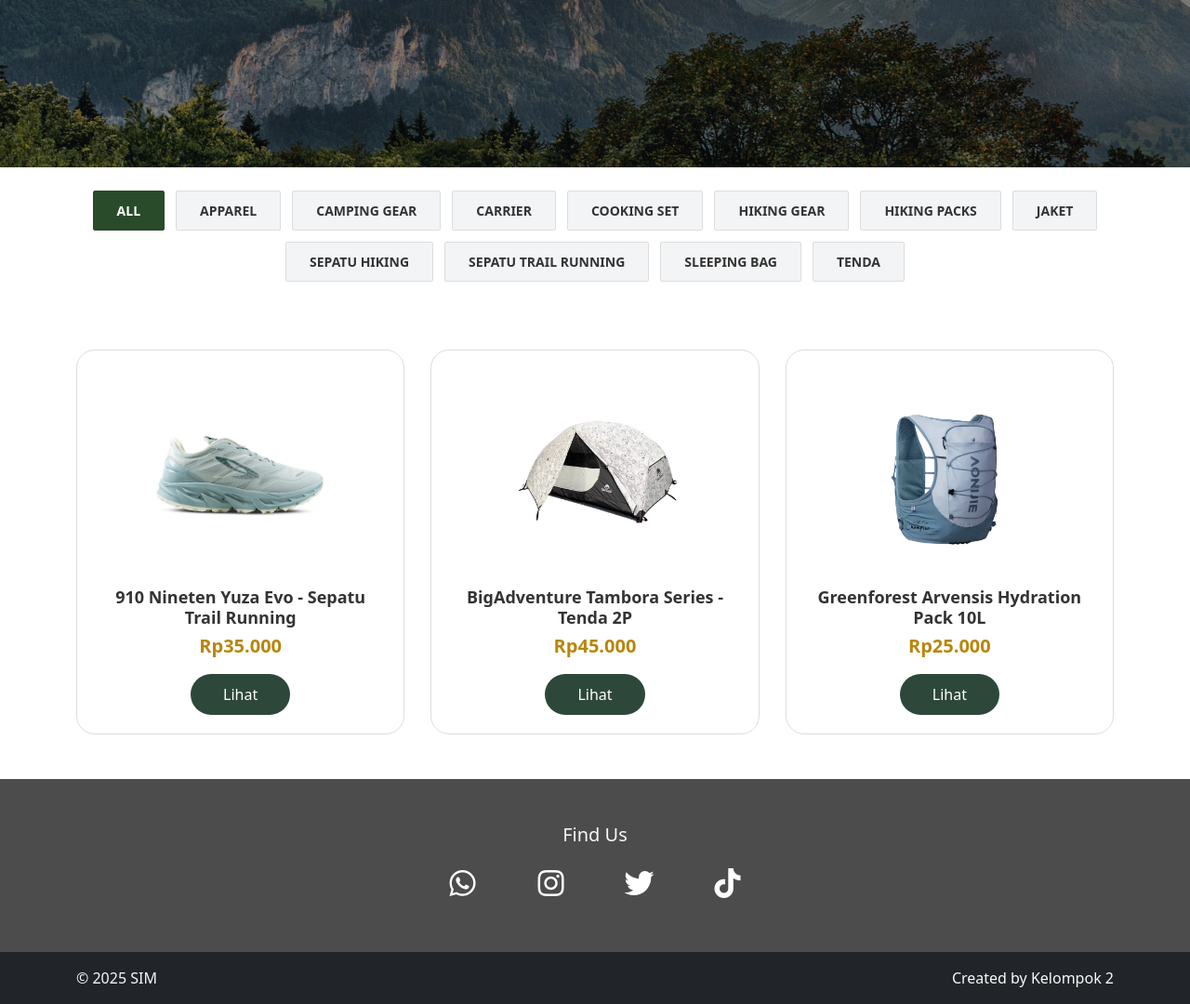
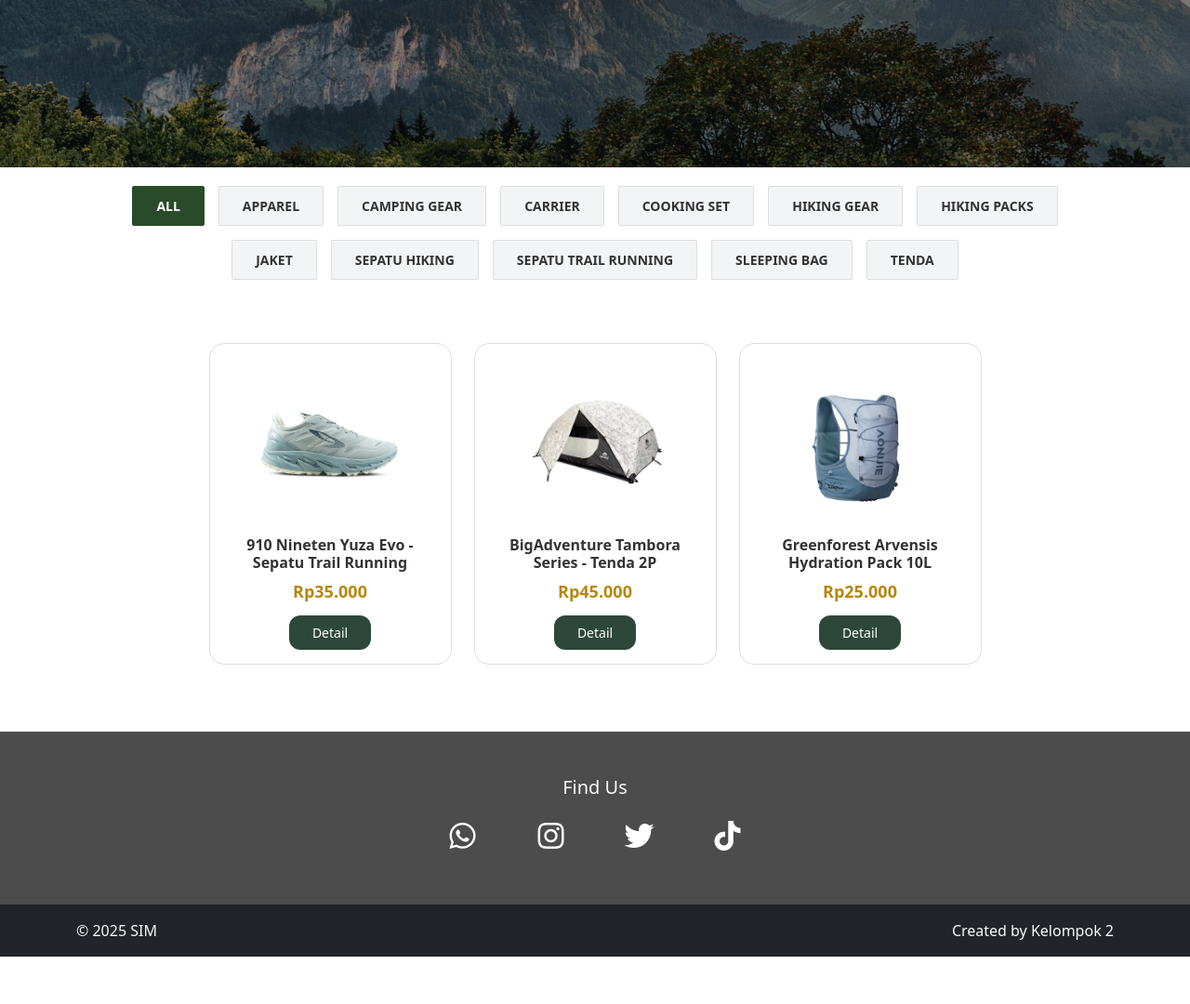
Before and after one commit to zahrasalma31-ops/mountify, a PHP site: page /produk.php in a window 1280 px wide. Shown: the part 516-1596 px from the top of the page at 93% size. After the commit the page ends 1545 px from the top, so only its background shows below. Run offline with PHP 8.4, Linux system fonts and the light colour scheme; data comes from the database, SQL or seed files in the repository; some libraries are stand-ins or nearby versions.

Commit message:
edit produk

```diff
--- a/css/style.css
+++ b/css/style.css
@@ -120,7 +120,7 @@
 .produk-harga {
     font-size: 20px;
     font-weight: 700;
-    color: #b8860b;
+    color: #333;
     margin-bottom: 15px;
 }
 
@@ -175,11 +175,15 @@
 /*  === KATEGORI BAR BARU (HORIZONTAL) === */
 
 .kategori-container {
+    max-width: 1000px;
+    margin: 0 auto;
+    padding: 20px 0;
     display: flex;
+    justify-content: center;
+    align-items: center;
+    gap: 15px;
     flex-wrap: wrap;
-    gap: 12px;
-    justify-content: center;
-    padding: 25px 20px;
+    padding: 20px 0;
 }
 
 .kategori-btn {
@@ -206,60 +210,59 @@
     border-color: #294B29;
 }
 
-/*  === GRID PRODUK (MODERN) === */
-
-.produk-grid {
-    display: grid;
-    grid-template-columns: repeat(auto-fill, minmax(260px, 1fr));
-    gap: 28px;
+/* === WRAPPER PRODUK === */
+.row {
+    justify-content: center;
 }
 
-/* Card Produk */
+/* === CARD PRODUK === */
 .produk-card {
     border: 1px solid #ddd;
-    border-radius: 20px;
-    padding: 20px;
+    border-radius: 16px;
+    padding: 15px;
     background: #ffffff;
     transition: 0.3s;
     text-align: center;
+    height: 100%;
 }
 
 .produk-card:hover {
     transform: translateY(-6px);
-    box-shadow: 0 8px 18px rgba(0,0,0,0.15);
+    box-shadow: 0 8px 18px rgba(0, 0, 0, 0.15);
 }
 
-/* Gambar */
+/* === GAMBAR PRODUK === */
 .produk-img {
     width: 100%;
-    height: 220px;
+    height: 180px;
     object-fit: contain;
-    margin-bottom: 15px;
+    margin-bottom: 12px;
 }
 
-/* Nama */
+/* === NAMA PRODUK === */
 .produk-nama {
-    font-size: 18px;
+    font-size: 16px;
     font-weight: 600;
-    margin-bottom: 5px;
+    margin-bottom: 6px;
+    min-height: 40px;
 }
 
-/* Harga */
+/* === HARGA PRODUK === */
 .produk-harga {
-    font-size: 20px;
+    font-size: 18px;
     color: #b8860b;
     font-weight: bold;
-    margin-bottom: 15px;
+    margin-bottom: 12px;
 }
 
-/* Tombol Lihat */
+/* === TOMBOL DETAIL === */
 .btn-lihat {
     display: inline-block;
-    padding: 10px 35px;
+    padding: 8px 25px;
     background-color: #2d483a;
     color: white;
-    border-radius: 30px;
-    font-size: 16px;
+    border-radius: 12px;
+    font-size: 14px;
     text-decoration: none;
     transition: 0.25s;
 }
--- a/produk.php
+++ b/produk.php
@@ -62,9 +62,11 @@
         <h3 class="text-center my-5">Produk tidak ditemukan</h3>
     <?php } ?>
 
-    <div class="produk-grid">
+    <div class="row">
 
         <?php while($produk = mysqli_fetch_assoc($queryProduk)) { ?>
+
+            <div class="col-6 col-md-3 col-lg-3 mb-4">
                 <div class="produk-card">
 
                     <img src="image/<?= $produk['foto']; ?>" class="produk-img">
@@ -76,10 +78,12 @@
                     </p>
 
                     <a href="produk-detail.php?id=<?= $produk['id']; ?>" class="btn-lihat">
-                    Lihat
+                        Detail
                     </a>
 
                 </div>
+            </div>
+
         <?php } ?>
 
     </div>
```
Lines whose indentation alone changed are shown as unchanged.
